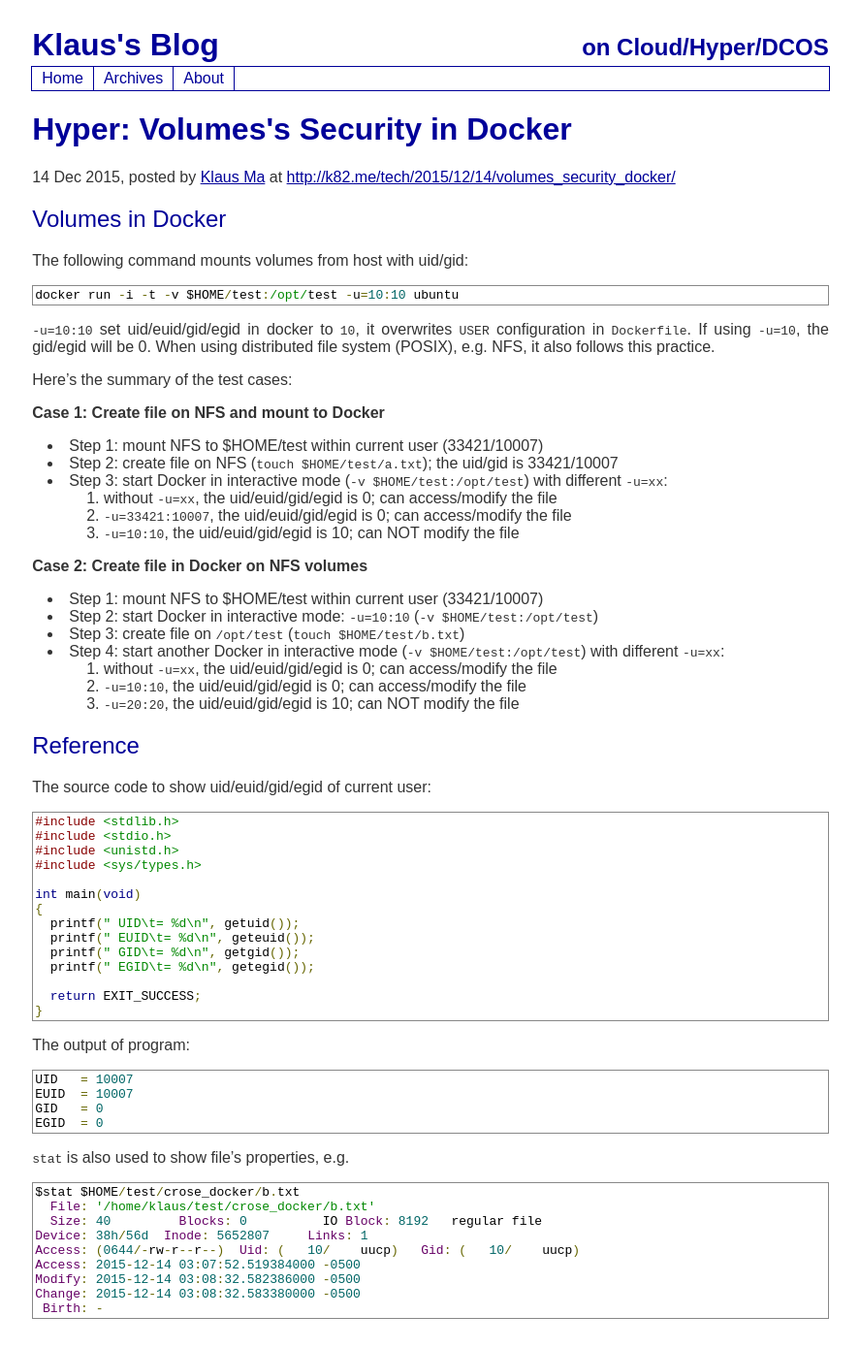
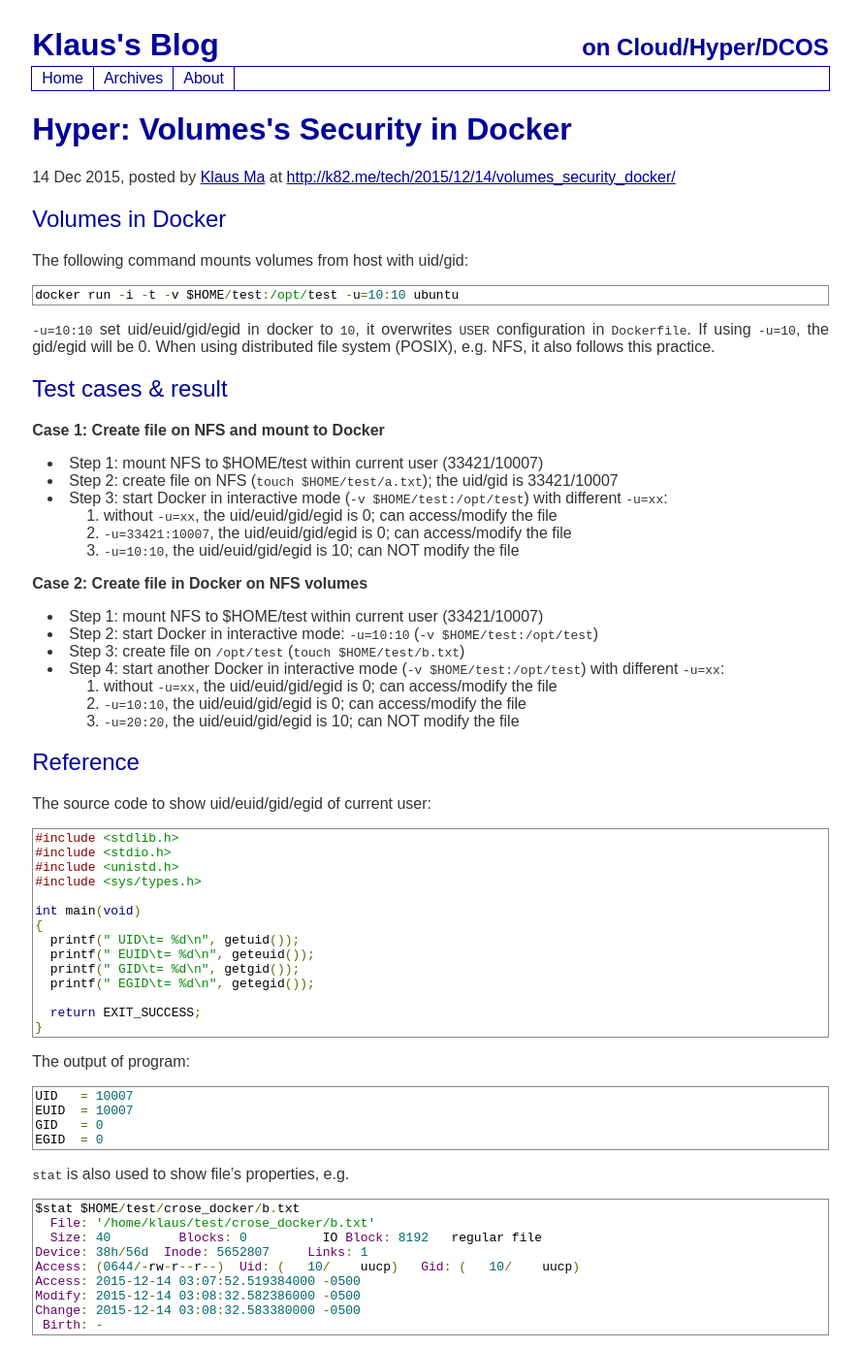
Before and after one commit to k82cn/k82cn.github.io, a Jekyll site: the page built from _posts/2015-12-14-volumes_security_docker.md, in a window 1280 px wide. Shown: the whole page at 97% size, without its empty margins (196-1083 px from the left). Built offline with Jekyll 4.4.1, drawn with Linux system fonts in a browser that asks for light colours; comment, search, counter and statistics services are not loaded.

Commit message:
H2 for test cases & results

```diff
--- a/_posts/2015-12-14-volumes_security_docker.md
+++ b/_posts/2015-12-14-volumes_security_docker.md
@@ -12,7 +12,7 @@
 
 `-u=10:10` set uid/euid/gid/egid in docker to `10`, it overwrites `USER` configuration in `Dockerfile`. If using `-u=10`, the gid/egid will be 0. When using distributed file system (POSIX), e.g. NFS, it also follows this practice.
 
-Here's the summary of the test cases:
+## Test cases & result
 
 **Case 1: Create file on NFS and mount to Docker**
 
```
